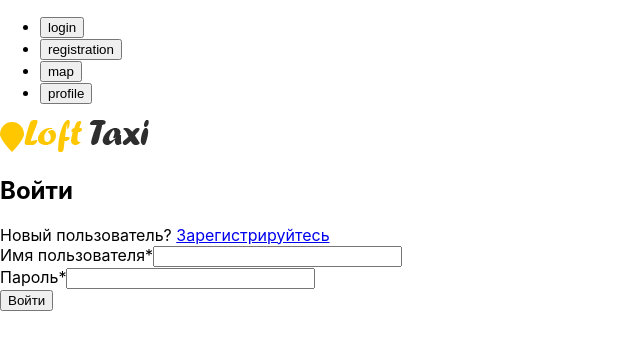
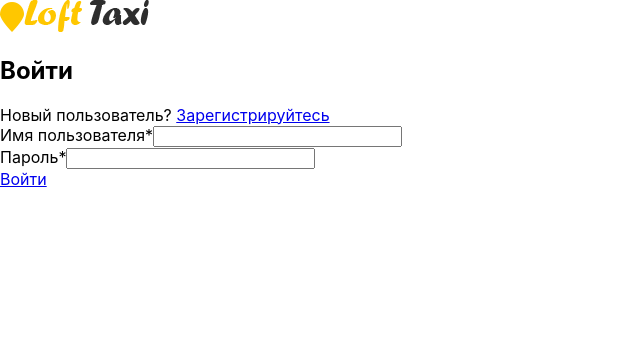
Before and after one commit to evaksman/loft-taxi, a React (Create React App) app: page / in a window 1280 px wide. Shown: the top 350 px of the page, without its empty margins (0-640 px from the left). Built offline with nearby package versions, Linux system fonts and the light colour scheme.

Commit message:
feat: попытка сделать навигацию, пробросив props

```diff
--- a/src/App.js
+++ b/src/App.js
@@ -15,45 +15,50 @@ const PAGES = {
 class App extends React.Component {
   state = { currentPage: "login" };
 
-  navigateTo = (page) => {
+  changePage = (e, page) => {
+    e.preventDefault();
     this.setState({ currentPage: page });
   }
 
   render() {
     return (
-      <>
-        <header>
+      <div className="wrapper">
+        {/* <header>
           <nav>
             <ul>
               <li>
-                <button onClick={() => this.navigateTo("login")}>
+                <button onClick={() => this.changePage("login")}>
                   login
                 </button>
               </li>
               <li>
-                <button onClick={() => this.navigateTo("registration")}>
+                <button onClick={() => this.changePage("registration")}>
                   registration
                 </button>
               </li>
               <li>
-                <button onClick={() => this.navigateTo("map")}>
+                <button onClick={() => this.changePage("map")}>
                   map
                 </button>
               </li>
               <li>
-                <button onClick={() => this.navigateTo("profile")}>
+                <button onClick={() => this.changePage("profile")}>
                   profile
                 </button>
               </li>
             </ul>
           </nav>
-        </header>
+        </header> */}
         <main>
           <section>
-            { PAGES[this.state.currentPage] }
+            {/* { PAGES[this.state.currentPage] } */}
+            { this.state.currentPage === 'map' && <Map changePage={this.changePage} /> }
+            { this.state.currentPage === 'profile' && <Profile changePage={this.changePage} /> }
+            { this.state.currentPage === 'login' && <Login changePage={this.changePage} /> }
+            { this.state.currentPage === 'registration' && <Registration changePage={this.changePage} /> }
           </section>
         </main>
-      </>
+      </div>
     );
   }
 }
--- a/src/components/Header.jsx
+++ b/src/components/Header.jsx
@@ -2,11 +2,11 @@ import React from 'react';
 import { Logo } from '../components/Logo';
 import { Navbar } from '../components/Navbar';
 
-export const Header = () => {
+export const Header = ({changePage}) => {
   return (
     <header className="header">
       <Logo />
-      <Navbar />
+      <Navbar change={changePage} />
     </header>
   );
 };
--- a/src/components/Navbar.jsx
+++ b/src/components/Navbar.jsx
@@ -1,11 +1,11 @@
 import React from 'react';
 
-export const Navbar = () => {
+export const Navbar = ({ changePage }) => {
   return (
     <nav>
-      <a href="#">Карта</a>
-      <a href="#">Профиль</a>
-      <a href="#">Выйти</a>
+      <a href="/card/" onClick={(e) => changePage(e, 'card')}>Карта</a>
+      <a href="/profile" onClick={(e) => changePage(e, 'profile')}>Профиль</a>
+      <a href="/login/" onClick={(e) => changePage(e, 'login')}>Выйти</a>
     </nav>
   );
 };
--- a/src/pages/Login.jsx
+++ b/src/pages/Login.jsx
@@ -1,7 +1,11 @@
 import React from 'react';
 import { Logo } from '../components/Logo';
 
-export const Login = () => {
+// btnClick = (e) => {
+//   this.setState();
+// };
+
+export const Login = ({ changePage }) => {
   return  (
     <>
       <Logo />
@@ -16,7 +20,7 @@ export const Login = () => {
           <label htmlFor="password">Пароль*</label>
           <input id="password" type="password" name="password" size="28"/>
         </div>
-        <button type="submit">Войти</button>
+        <a href="/card/" onClick={(e) => changePage(e, 'card')}>Войти</a>
       </form>
     </>
   );
--- a/src/pages/Map.jsx
+++ b/src/pages/Map.jsx
@@ -1,10 +1,10 @@
 import React from 'react';
 import { Header } from '../components/Header';
 
-export const Map = () => {
+export const Map = ({ changePage }) => {
   return (
     <>
-      <Header />
+      <Header change={changePage} />
     </>
   );
 };
--- a/src/pages/Profile.jsx
+++ b/src/pages/Profile.jsx
@@ -1,10 +1,10 @@
 import React from 'react';
 import { Header } from '../components/Header';
 
-export const Profile = () => {
+export const Profile = ({ changePage }) => {
   return (
     <>
-      <Header />
+      <Header change={changePage} />
     </>
   );
 };
--- a/src/pages/Registration.jsx
+++ b/src/pages/Registration.jsx
@@ -1,7 +1,7 @@
 import React from 'react';
 import { Logo } from '../components/Logo';
 
-export const Registration = () => {
+export const Registration = ({ changePage }) => {
   return (
     <>
       <Logo />
@@ -22,7 +22,7 @@ export const Registration = () => {
           <label htmlFor="password">Пароль</label>
           <input id="password" type="password" name="password" size="28"/>
         </div>
-        <button type="submit">Зарегистрироваться</button>
+        <a href="/card/" onClick={(e) => changePage(e, 'card')}>Зарегистрироваться</a>
       </form>
     </>
   );
```
